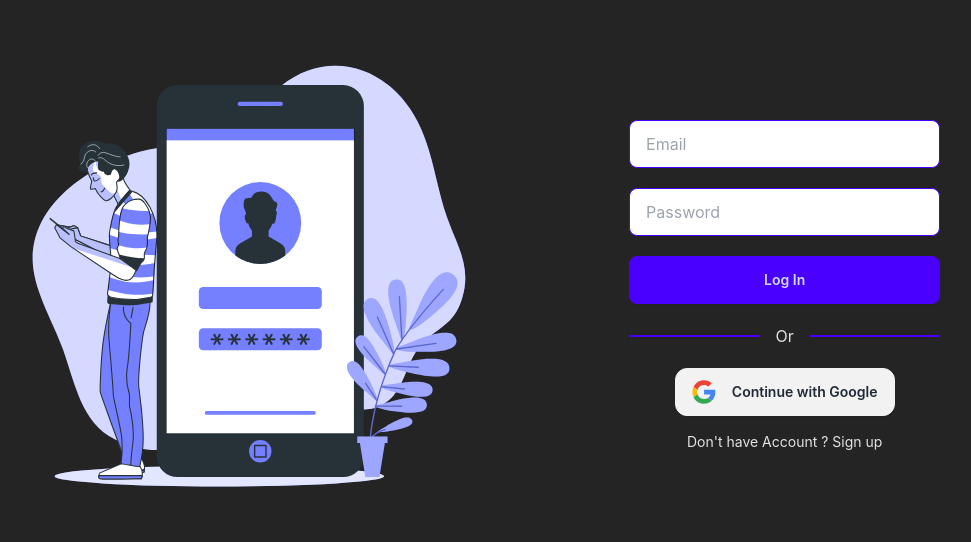
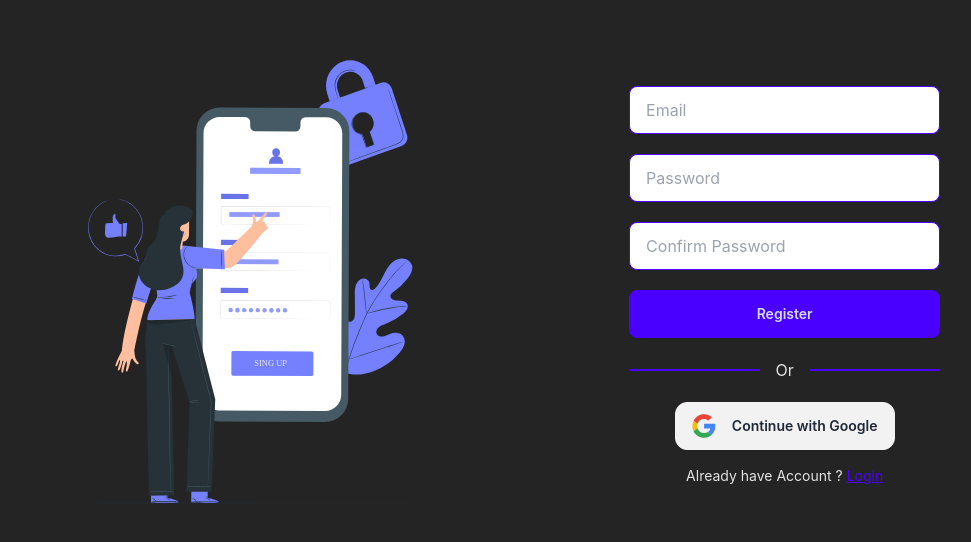
Before and after one commit to saifulislam05/Authentication-System, a React (Vite) app: page /register in a window 1280 px wide. Shown: the part 114-656 px from the top of the page, without its empty margins (122-1093 px from the left). Built offline with nearby package versions, Linux system fonts and the light colour scheme.

Commit message:
login and register page design done

```diff
--- a/package.json
+++ b/package.json
@@ -11,7 +11,8 @@
   },
   "dependencies": {
     "react": "^18.2.0",
-    "react-dom": "^18.2.0"
+    "react-dom": "^18.2.0",
+    "react-router-dom": "^6.21.3"
   },
   "devDependencies": {
     "@types/react": "^18.2.43",
--- a/src/App.jsx
+++ b/src/App.jsx
@@ -1,14 +1,24 @@
-// import SignUp from "./Pages/SignUp";
 
+import React from "react";
+import { RouterProvider,createBrowserRouter } from "react-router-dom";
 import LogIn from "./Pages/LogIn";
+import Register from "./Pages/Register";
 
 
 function App() {
 
+  const router = createBrowserRouter([
+    {
+      path: "/login",
+      element: <LogIn />,
+    },{
+      path: "/register",
+      element: <Register />,
+    },
+  ]);
   return (
     <div>
-      {/* <SignUp /> */}
-      <LogIn/>
+     <RouterProvider router={router} />
     </div>
   );
 }
--- a/src/Pages/LogIn.jsx
+++ b/src/Pages/LogIn.jsx
@@ -1,18 +1,21 @@
 import React from "react";
 import LogInImage from "../Assets/Login.svg";
+import { Link } from "react-router-dom";
+
 
 const LogIn = () => {
   return (
     <div className="w-screen h-screen flex justify-center items-center">
       <div className=" w-10/12 grid grid-cols-1 md:grid-cols-2">
         <div className="w-full hidden md:flex">
-
-        <img src={LogInImage} className="w-full" alt="Phone image" />
+          <img src={LogInImage} className="w-full" alt="Phone image" />
         </div>
 
         <div className="w-full flex  items-center ">
-          <div className="w-full sm:w-10/12 md:w-5/12 lg:w-7/12 mx-auto h-fit flex
-          flex-col">
+          <div
+            className="w-full sm:w-10/12 md:w-5/12 lg:w-7/12 mx-auto h-fit flex
+          flex-col"
+          >
             <h1></h1>
             <form action="" className=" flex flex-col gap-5 *:w-full ">
               <input
@@ -96,9 +99,14 @@ const LogIn = () => {
               </svg>
               <span>Continue with Google</span>
             </button>
-            <p className="mt-4 text-sm text-center">Don't have Account ? <a href="">Sign up</a></p>
+            <p className="mt-4 text-sm text-center">
+              Don't have Account ?{" "}
+              <Link to="/register" className="text-primary underline">
+                Register
+              </Link>{" "}
+              now
+            </p>
           </div>
-          {/* Add another image if needed */}
         </div>
       </div>
     </div>
--- a/src/Pages/SignUp.jsx
+++ b/src/Pages/Register.jsx
@@ -1,18 +1,20 @@
 import React from "react";
-import signupImage from "../Assets/signup.svg";
+import RegisterImage from "../Assets/register.svg";
+import {Link} from "react-router-dom"
 
-const SignUp = () => {
+const Register = () => {
   return (
     <div className="w-screen h-screen flex justify-center items-center">
       <div className=" w-10/12 grid grid-cols-1 md:grid-cols-2">
         <div className="w-full hidden md:flex">
-
-        <img src={signupImage} className="w-full" alt="Phone image" />
+          <img src={RegisterImage} className="w-full" alt="Phone image" />
         </div>
 
         <div className="w-full flex  items-center ">
-          <div className="w-full sm:w-10/12 md:w-5/12 lg:w-7/12 mx-auto h-fit flex
-          flex-col">
+          <div
+            className="w-full sm:w-10/12 md:w-5/12 lg:w-7/12 mx-auto h-fit flex
+          flex-col"
+          >
             <h1></h1>
             <form action="" className=" flex flex-col gap-5 *:w-full ">
               <input
@@ -31,7 +33,7 @@ const SignUp = () => {
                 className="input input-primary"
               />
               <button type="submit" className="btn btn-primary">
-                Sign Up
+                Register
               </button>
             </form>
             <div className="divider divider-primary my-6">Or</div>
@@ -100,13 +102,14 @@ const SignUp = () => {
               </svg>
               <span>Continue with Google</span>
             </button>
-            <p className="mt-4 text-sm text-center">Already have Account ? <a href="">Log in</a></p>
+            <p className="mt-4 text-sm text-center">
+              Already have Account ? <Link to="/login" className="text-primary underline">Login</Link>
+            </p>
           </div>
-          {/* Add another image if needed */}
         </div>
       </div>
     </div>
   );
 };
 
-export default SignUp;
+export default Register;
```
Also changed, not shown: src/Assets/register.svg (renamed from src/Assets/signup.svg), 1 other file (tests, documents, lock files or other folders).
